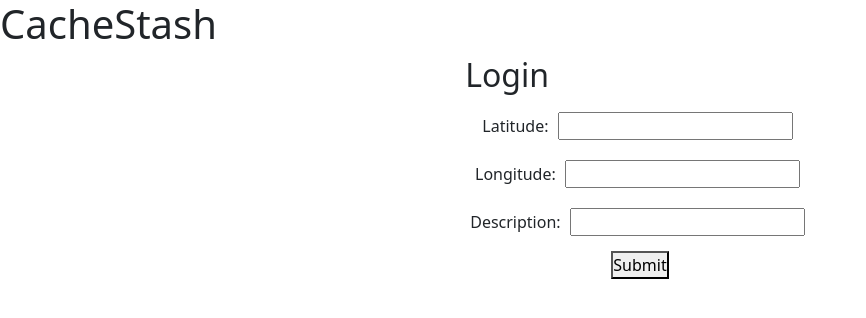
After one commit to jayomeara/codingdojo_GroupLucky13, a Flask app: page /newcache in a window 1280 px wide. The commit adds this page. Shown: the top 318 px of the page, without its empty margins (0-866 px from the left). Run offline with Flask 2, Linux system fonts and the light colour scheme; the visitor is signed in with stand-in values (Sample User, id 1).

Commit message:
added add cache form to dashboard

```diff
--- a/flask_app/controllers/caches.py
+++ b/flask_app/controllers/caches.py
@@ -10,3 +10,21 @@ def dashboard():
     if 'user_id' not in session:
         return redirect('/')
     return render_template('dashboard.html')
+
+@app.route('/newcache')
+def add_cache():
+    if 'user_id' not in session:
+        return redirect('/')
+    else:
+        return render_template('addcache.html')
+
+@app.route('/postcache', methods=["POST"])
+def post_new_cache():
+    data={
+        'latitude': request.form['latitude'],
+        'longitude': request.form['longitude'],
+        'description': request.form['description'],
+        'user_id': session['user_id']
+    }
+    Cache.save_cache(data)
+    return redirect ('/dashboard')
--- a/flask_app/static/css/styles.css
+++ b/flask_app/static/css/styles.css
@@ -8,20 +8,20 @@ main {
     justify-content: space-evenly;
 }
 
-.login-container, .registration-container {
+.login-container, .registration-container, .addcache-container {
     display: flex;
     flex-direction: column;
     justify-self: flex-start;
 }
 
-#registration-form, #login-form {
+#registration-form, #login-form, #addcache-form{
     display: flex;
     flex-direction: column;
     justify-content: flex-start;
     align-items: center;
 }
 
-#registration-form *, #login-form * {
+#registration-form *, #login-form *, #addcache-form * {
     margin: 5px;
 }
 
--- /dev/null
+++ b/flask_app/templates/addcache.html
@@ -0,0 +1,46 @@
+<!DOCTYPE html>
+<html lang="en">
+<head>
+    <meta charset="UTF-8">
+    <meta http-equiv="X-UA-Compatible" content="IE=edge">
+    <meta name="viewport" content="width=device-width, initial-scale=1.0">
+    <link href="https://cdn.jsdelivr.net/npm/bootstrap@5.1.3/dist/css/bootstrap.min.css" rel="stylesheet">
+    <link rel="stylesheet" href="{{ url_for('static', filename='css/styles.css')}}">
+    <link rel="preconnect" href="https://fonts.googleapis.com">
+    <link rel="preconnect" href="https://fonts.gstatic.com" crossorigin>
+    <link href="https://fonts.googleapis.com/css2?family=Source+Sans+Pro&display=swap" rel="stylesheet">
+    <title>CacheStash</title>
+</head>
+<body>
+    <header class="row justify-content-between">
+        <div class="col-md-auto">
+            <h1>CacheStash</h1>
+        </div>
+    </header>
+    <main>
+    <div class="addcache-container">
+        <h2>Login</h2>
+        {% with messages = get_flashed_messages(category_filter=["login_error"]) %}
+            {%if messages %}
+                {% for m in messages %}
+                    <p class="alert">{{m}}</p>
+                {% endfor %}
+            {% endif %}
+        {% endwith %}
+        <form action="/postcache" method="post" id="addcache-form">
+            <label for="latitude">Latitude:
+                <input id="lat-id" type="text" name="latitude">
+            </label>
+            <label for="longitude">Longitude:
+                <input id="lon-id" type="text" name="longitude">
+            </label>
+            <label for="description">Description:
+                <input type="text" name="description">
+            </label>
+            <button type="submit" id="addcache-button">Submit</button>
+        </form>
+    </div>
+    </main>
+    <script src="{{ url_for('static', filename='scripts/scripts.js') }}"></script>
+</body>
+</html>
```
Also changed, not shown: flask_app/templates/dashboard.html (+21 -0 lines), flask_app/controllers/test.txt (added).
